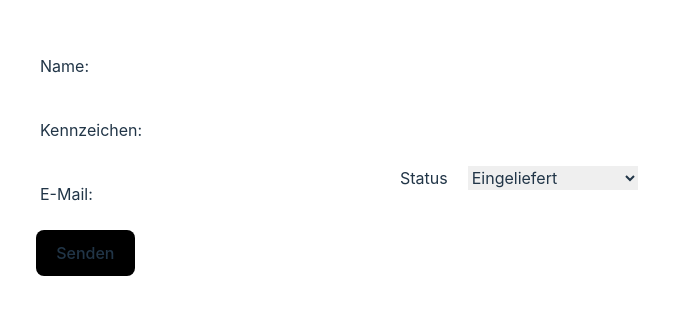
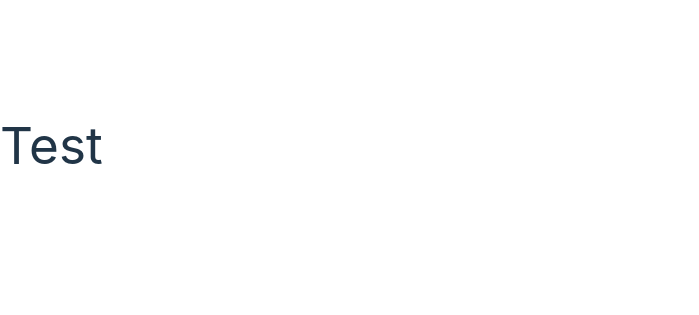
Before and after one commit to JulianGrafen/carsta, a React (Vite) app: page /editcustomer in a window 1280 px wide. Shown: the part 255-570 px from the top of the page, without its empty margins (0-699 px from the left). Built offline with nearby package versions, Linux system fonts and the light colour scheme.

Commit message:
Added routes and editCustomer

```diff
--- a/package.json
+++ b/package.json
@@ -18,6 +18,7 @@
     "@vitejs/plugin-react": "^2.2.0",
     "autoprefixer": "^10.4.13",
     "postcss": "^8.4.19",
+    "react-router-dom": "^6.4.5",
     "tailwindcss": "^3.2.4",
     "typescript": "^4.6.4",
     "vite": "^3.2.3"
--- a/src/App.tsx
+++ b/src/App.tsx
@@ -1,10 +1,15 @@
 import { useState } from "react";
-import Form from "./components/Form";
+import { BrowserRouter, Routes, Route } from "react-router-dom";
+import { EditCustomer } from "./pages/EditCustomer";
+import { CreateCustomer } from "./pages/CreateCustomer";
 
-const App = () => (
-  <div>
-    <Form />
-  </div>
-);
+function App() {
+  return (
+    <Routes>
+      <Route path="/createcustomer" element={<CreateCustomer />} />
+      <Route path="/editcustomer" element={<EditCustomer />} />
+    </Routes>
+  );
+}
 
 export default App;
--- a/src/main.tsx
+++ b/src/main.tsx
@@ -1,10 +1,13 @@
-import React from 'react'
-import ReactDOM from 'react-dom/client'
-import App from './App'
-import './index.css'
+import React from "react";
+import ReactDOM from "react-dom/client";
+import { BrowserRouter } from "react-router-dom";
+import App from "./App";
+import "./index.css";
 
-ReactDOM.createRoot(document.getElementById('root') as HTMLElement).render(
+ReactDOM.createRoot(document.getElementById("root") as HTMLElement).render(
   <React.StrictMode>
-    <App />
+    <BrowserRouter>
+      <App />
+    </BrowserRouter>
   </React.StrictMode>
-)
+);
--- a/src/components/Form.tsx
+++ b/src/pages/CreateCustomer.tsx
@@ -1,10 +1,11 @@
 import { useState } from "react";
 
-const Form = () => {
+export function CreateCustomer() {
   const [name, setName] = useState("");
   const [kennzeichen, setKennzeichen] = useState("");
   const [email, setEmail] = useState("");
   const [status, setStatus] = useState("Eingeliefert");
+  const [toggle, setToggle] = useState(0);
 
   ///TODO: Update function for updating the car status
 
@@ -89,6 +90,4 @@ const Form = () => {
       </button>
     </div>
   );
-};
-
-export default Form;
+}
--- /dev/null
+++ b/src/pages/EditCustomer.tsx
@@ -0,0 +1,8 @@
+import { useState } from "react";
+export function EditCustomer() {
+  return (
+    <div>
+      <h1>Test</h1>
+    </div>
+  );
+}
```
Also changed, not shown: 1 other file (tests, documents, lock files or other folders).
